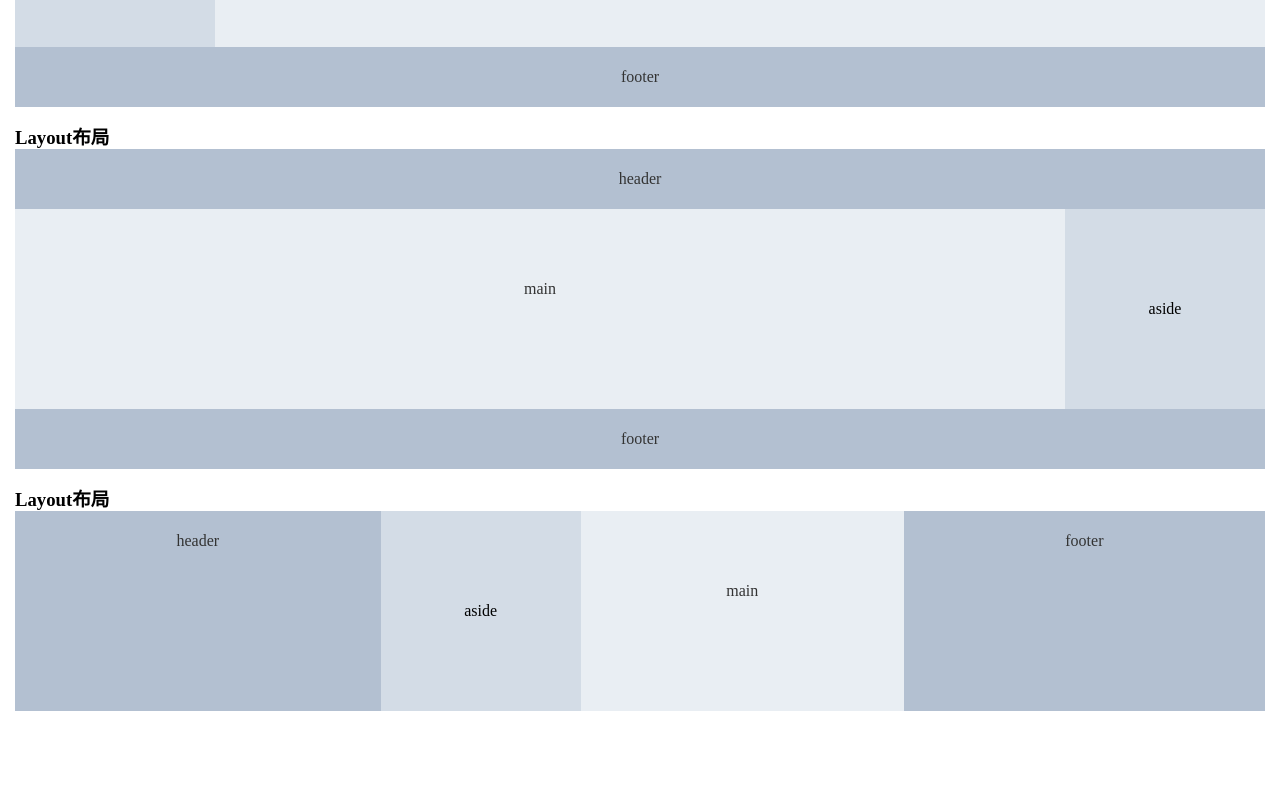
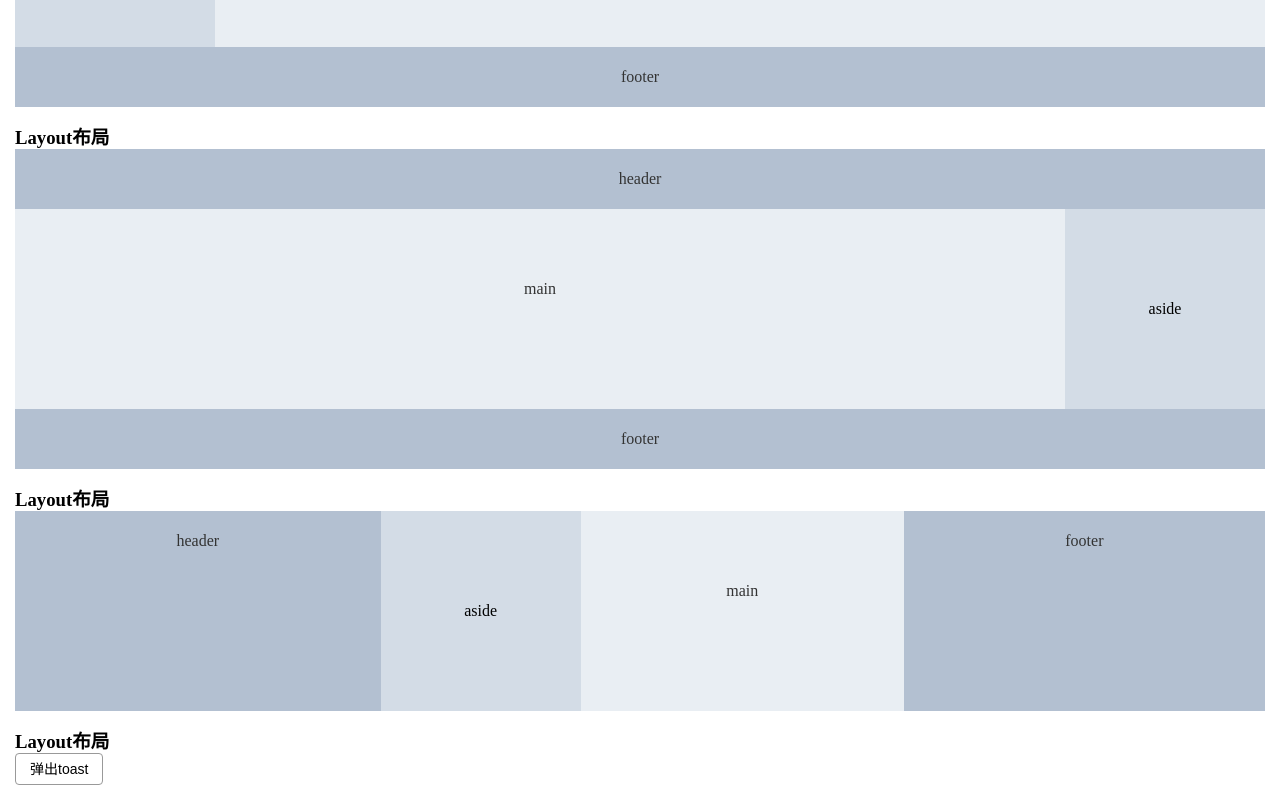
Before and after one commit to mrTcxWebber/wanb-ui-v2, a Vue app: page / in a window 1280 px wide. Shown: the part 1299-2099 px from the top of the page. Before the commit the page ends 2025 px from the top, so only its background shows below. Built offline with nearby package versions, Linux system fonts and the light colour scheme.

Commit message:
add toast plugin

```diff
--- a/src/app.js
+++ b/src/app.js
@@ -1,6 +1,9 @@
 import Vue from 'vue'
 import Button from './button'
 import app from './app.vue'
+import Toast from "./toast.js"
+console.log(Toast);
+Vue.use(Toast.install)
 
 // Vue.component('g-button', Button)
 
--- a/src/app.vue
+++ b/src/app.vue
@@ -103,6 +103,12 @@
                 <w-footer>footer</w-footer>
             </w-container>
         </div>
+        <div class="vanb-doc-demo-block">
+            <h3>Layout布局</h3>
+            <w-button @click="showToast">
+                弹出toast
+            </w-button>
+        </div>
     </div>
 </template>
 <script>
@@ -117,6 +123,7 @@
     import wMain from "./main.vue"
     import wAside from "./aside.vue"
     import wFooter from "./footer.vue"
+
     export default {
         name: 'app',
         components: {
@@ -136,6 +143,9 @@
             }
         },
         methods: {
+            showToast() {
+                this.$toast()
+            }
         },
     }
     // import Vue from 'vue'
--- a/src/container.vue
+++ b/src/container.vue
@@ -14,7 +14,7 @@
         },
         mounted() {
             this.$children.forEach((c) => {
-                console.log(c.$options.name);
+                // console.log(c.$options.name);
                 if (c.$options.name === 'vAside') {
                     this.hasAside = true
                 }
--- /dev/null
+++ b/src/toast.js
@@ -0,0 +1,33 @@
+import Toast from './toast.vue'
+
+export default {
+    install(Vue, options){
+        Vue.prototype.$toast = function(msg){
+            // const toastConstructor = Vue.extend(Toast)
+            // const toastVm = new toastConstructor({
+            //     el: document.createElement('div'),
+            //     data(){
+            //         return {
+            //             text: msg
+            //         }
+            //     }
+            // })
+            // document.body.appendChild(toastVm.$el)
+
+            const toastConstructor = Vue.extend(Toast)
+            const toastVm = new toastConstructor({
+                data(){
+                    return {
+                        text: msg
+                    }
+                }
+            })
+            // toastVm.$slots.default = [msg]
+            toastVm.$mount()
+            document.body.appendChild(toastVm.$el)
+            // setTimeout(()=>{
+            //     toastVm.$el.remove();
+            // },2000)
+        }
+    }
+}
--- a/src/toast.vue
+++ b/src/toast.vue
@@ -1,16 +1,15 @@
 <template>
     <div class="v-toast">
-
+        <slot>{{text}}</slot>
     </div>
 </template>
 
 <script>
     export default {
-        name: 'wToast',
-
+        name: 'wToast'
     }
 </script>
 
 <style lang="" scoped>
-    .v-toast {}
+    .v-toast {background-color: #ff0000;color: #000000;}
 </style>
```
